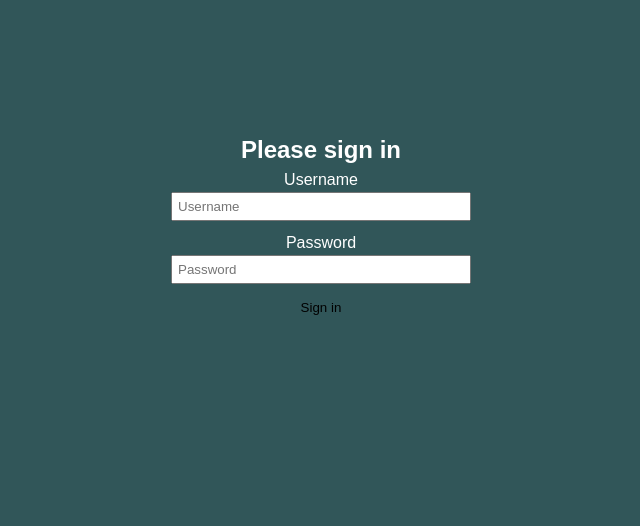
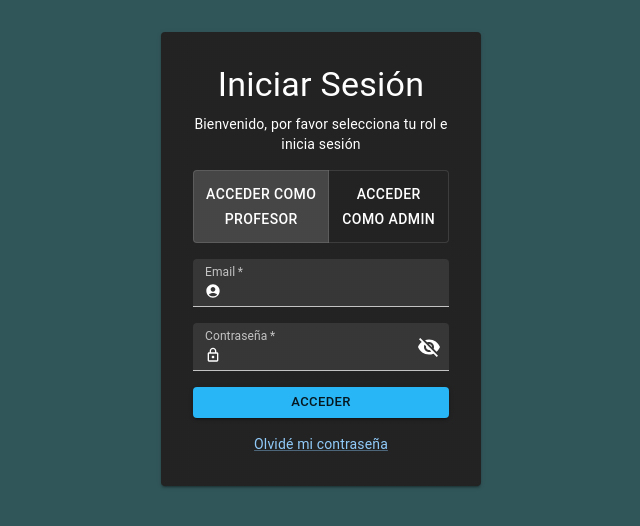
Before and after one commit to xStarH4ndx/ARQ-FRONT, a React (Vite) app: page /login in a window 1280 px wide. Shown: the top 526 px of the page, without its empty margins (319-959 px from the left). Built offline with nearby package versions, Linux system fonts and the light colour scheme.

Commit message:
Login succesfull

```diff
--- a/src/pages/auth/loginPage.tsx
+++ b/src/pages/auth/loginPage.tsx
@@ -8,7 +8,6 @@ import { AccountCircle, LockOutlined, Visibility, VisibilityOff } from '@mui/ico
 import InputAdornment from '@mui/material/InputAdornment';
 import { useNavigate } from 'react-router-dom';
 import { useUserStore } from '../../store/UserStorage';
-import { useUsuarios } from '../../hooks/useUsuarios';
 
 export const LoginPage: React.FC = () => {
   const { setUserData } = useUserStore();
@@ -19,6 +18,7 @@ export const LoginPage: React.FC = () => {
   const [loading, setLoading] = useState<boolean>(false);
   const [showPassword, setShowPassword] = useState(false);
   const navigate = useNavigate();
+  const apiUrl = import.meta.env.VITE_API_LOGIN;
 
   const handleChange = (event: ChangeEvent<HTMLInputElement>) => {
     const { name, value } = event.target;
@@ -26,32 +26,55 @@ export const LoginPage: React.FC = () => {
     else if (name === "password") setPassword(value);
   };
 
-  const handleRoleChange = (event: React.MouseEvent<HTMLElement>, newRole: 'profesor' | 'admin' | null) => {
+  const handleRoleChange = (
+    event: React.MouseEvent<HTMLElement>,
+    newRole: 'profesor' | 'admin' | null
+  ) => {
     if (newRole) setRole(newRole);
   };
 
   const handleSubmit = async (event: FormEvent<HTMLFormElement>) => {
     event.preventDefault();
     setLoading(true);
+    setErrorMessage(null);
+
+    const body = new URLSearchParams();
+    body.append('username', email);
+    body.append('password', password);
+
     try {
-      const loginFunction =
-        role === 'profesor'
-          ? useUsuarios.loginTeacher
-          : useUsuarios.loginAdmin; // Asegúrate de tener esta función
+      const response = await fetch(apiUrl, {
+        method: 'POST',
+        headers: { 'Content-Type': 'application/x-www-form-urlencoded' },
+        body: body.toString(),
+        credentials: 'include',
+      });
 
-      const { access_token } = await loginFunction({ email, password });
+      if (!response.ok) {
+        throw new Error('Credenciales inválidas');
+      }
+
+      const data = await response.json();
+      const { access_token, username, roles } = data;
+
+      const expectedRole = role === 'admin' ? 'ROLE_Admin' : 'ROLE_Profesor';
+
+      if (!roles.includes(expectedRole)) {
+        throw new Error(
+          `No tienes permisos para acceder como ${role === 'admin' ? 'administrador' : 'profesor'}.`
+        );
+      }
 
       setUserData({
+        role,
+        email: username,
         access_token,
-        email,
-        role,
       });
 
       navigate(role === 'admin' ? '/admin' : '/teacher');
-
-    } catch (error) {
-      console.error('Error en el login:', error);
-      setErrorMessage('Error en el inicio de sesión. Verifica tus credenciales.');
+    } catch (error: any) {
+      console.error('Error en login:', error);
+      setErrorMessage(error.message || 'Error al iniciar sesión');
     } finally {
       setLoading(false);
     }
--- a/src/route.tsx
+++ b/src/route.tsx
@@ -1,7 +1,7 @@
 import React from "react";
 import { Navigate, Route, Routes } from "react-router-dom";
 import {RouterLayout} from "./components/common/RouterLayout";
-import { LoginPage } from "./pages/auth/loginPage";
+import {LoginPage} from "./pages/auth/loginPage";
 
 //ADMINISTRADOR------------------------
 import AdminPage from "./pages/admin/adminPage";
@@ -16,7 +16,7 @@ export const AppRouter: React.FC = () => {
     <Routes>
       <Route path="/" element={<Navigate to="/login"/>}/>
       {/* Rutas sin el navbar */}
-      <Route path="/login" element={<LoginPageTest/>}/>
+      <Route path="/login" element={<LoginPage/>}/>
       <Route path="/" element={<RouterLayout/>}>
         {/* Rutas ADMIN */}
         <Route path="/admin-solicitudes" element={<AdminPage/>} />
--- a/src/store/UserStorage.tsx
+++ b/src/store/UserStorage.tsx
@@ -4,7 +4,7 @@ type userData = {
   role: string;
   access_token: string;
   email: string;
-}
+};
 
 interface UserState {
   role: string;
@@ -12,51 +12,46 @@ interface UserState {
   email: string;
   getAccessToken: () => string;
   getEmail: () => string;
-    setUserData: (data:userData) => void;
+  setUserData: (data: userData) => void;
   logout: () => void;
   isAdmin: () => boolean;
 }
 
-// Crear el store con Zustand
 export const useUserStore = create<UserState>((set, get) => ({
   role: '',
   access_token: '',
   email: '',
 
-    // Get access token
   getAccessToken: () => {
-        const state = get(); // Get the current state
-        return state.access_token; // Return the access_token
+    const state = get();
+    return state.access_token;
   },
 
-    // Get email
   getEmail: () => {
-        const state = get(); // Get the current state
-        return state.email; // Return the email
+    const state = get();
+    return state.email;
   },
 
-    // Set user data (role and token)
   setUserData: (data) => {
     set({
       role: data.role,
-            access_token: data.access_token, // Storing access_token
-            email: data.email
+      access_token: data.access_token,
+      email: data.email,
     });
-        // Save token and role in localStorage
     localStorage.setItem('access_token', data.access_token);
     localStorage.setItem('role', data.role);
     localStorage.setItem('email', data.email);
   },
 
   logout: () => {
-        set({ role: '', access_token: '', email: '' }); // Clear the state
-        localStorage.removeItem('access_token'); // Remove token
-        localStorage.removeItem('role');  // Remove role
-        localStorage.removeItem('email');  // Remove email
+    set({ role: '', access_token: '', email: '' });
+    localStorage.removeItem('access_token');
+    localStorage.removeItem('role');
+    localStorage.removeItem('email');
   },
 
   isAdmin: () => {
-        const state = get(); // Get the current state
-        return state.role === 'admin'; // Return true if the role is 'admin'
-    }
+    const state = get();
+    return state.role === 'admin';
+  },
 }));
```
Also changed, not shown: 1 other file (tests, documents, lock files or other folders). Lines whose indentation alone changed are shown as unchanged.
